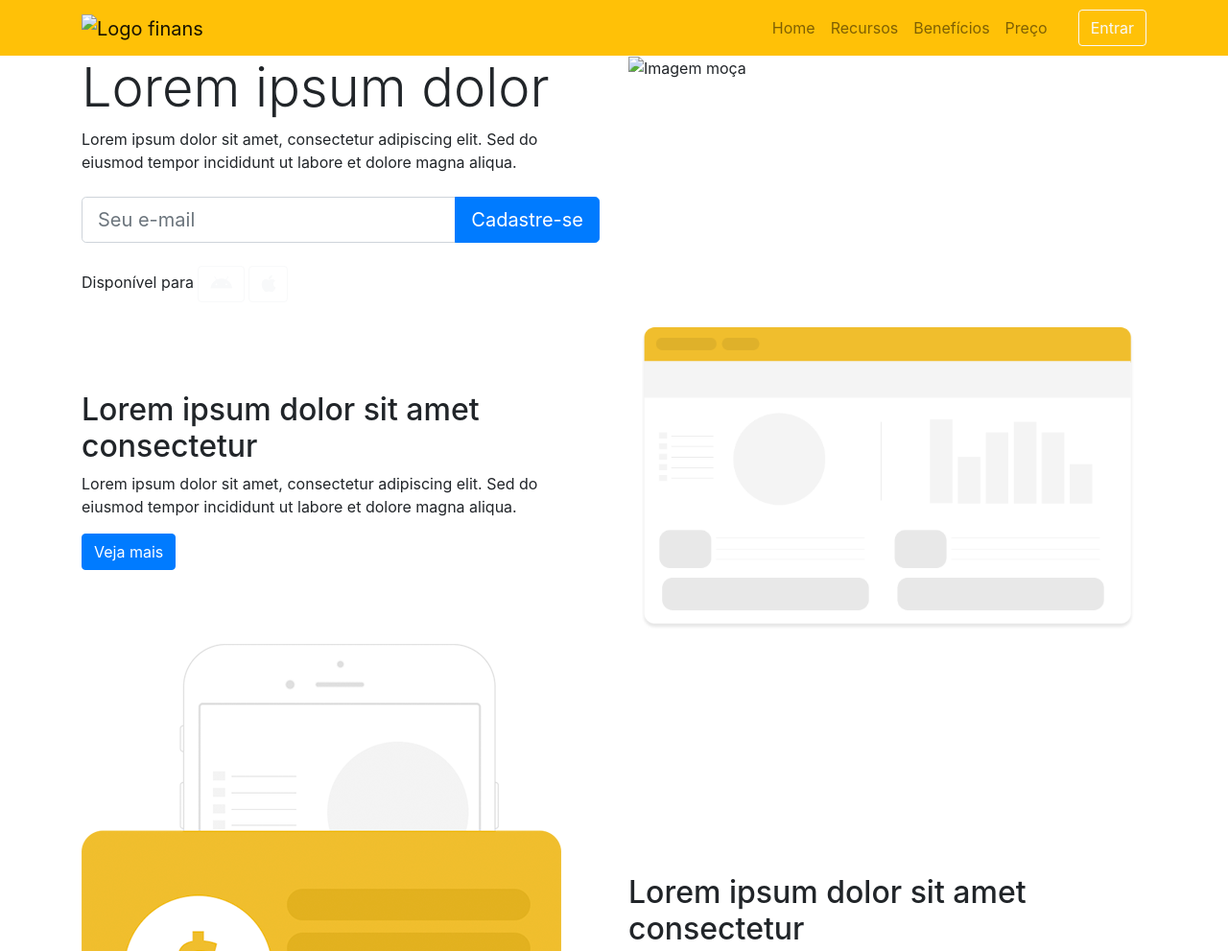
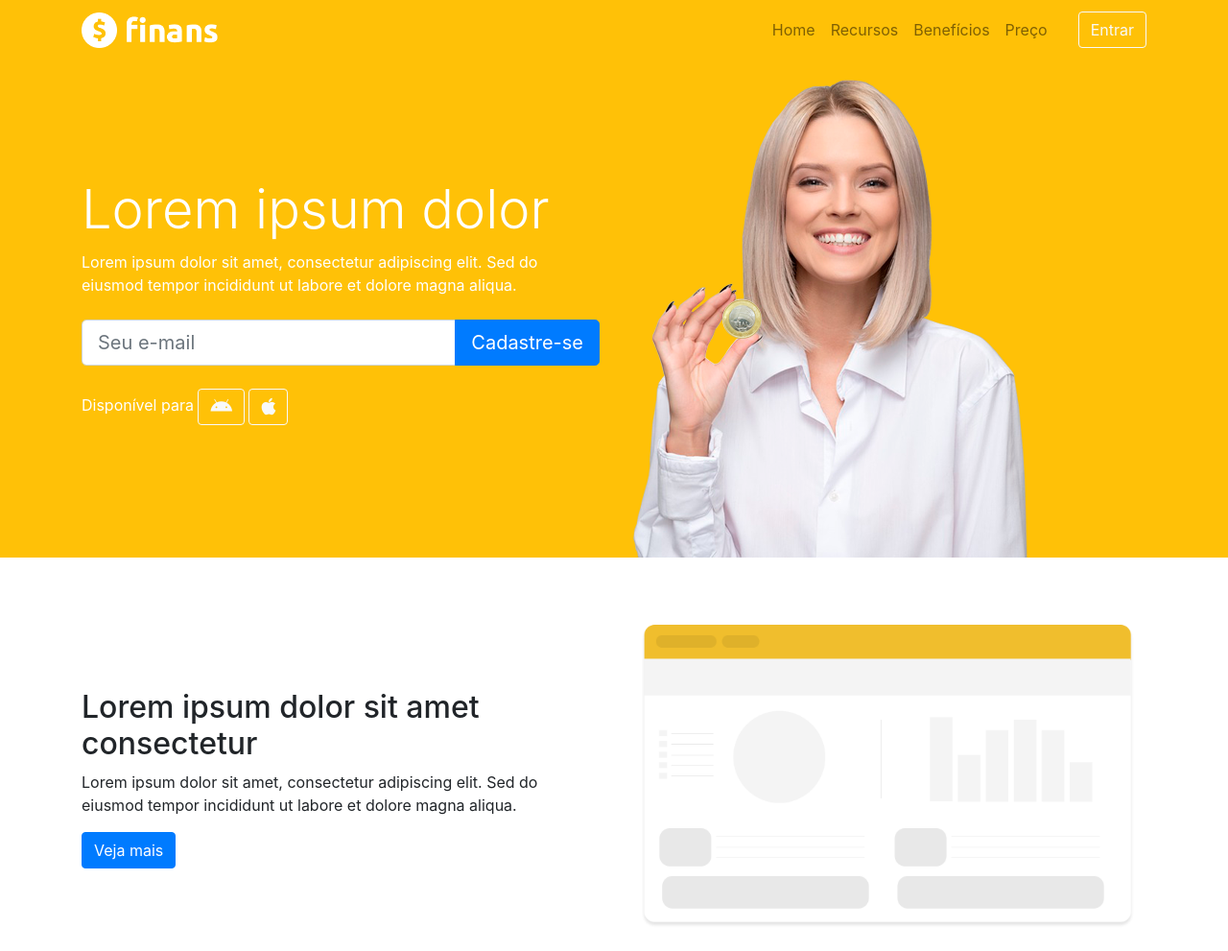
Before and after one commit to luscajooj/landing-page-bootstrap, a plain HTML site: page index.html in a window 1280 px wide. Shown: the top 991 px of the page at 96% size. Drawn offline with nearby package versions, Linux system fonts and the light colour scheme; the site is published under a folder, as on GitHub Pages, so addresses that start at the root find nothing.

Commit message:
Imagens e estilo não renderizando resolvidos

```diff
--- a/index.html
+++ b/index.html
@@ -15,7 +15,7 @@
     <link rel="stylesheet" href="https://cdnjs.cloudflare.com/ajax/libs/font-awesome/6.7.2/css/all.min.css" integrity="sha512-Evv84Mr4kqVGRNSgIGL/F/aIDqQb7xQ2vcrdIwxfjThSH8CSR7PBEakCr51Ck+w+/U6swU2Im1vVX0SVk9ABhg==" crossorigin="anonymous" referrerpolicy="no-referrer" />
 
     <!--Estilo customizado-->
-    <link rel="stylesheet" type="text/css" href="/css/estilo.css">
+    <link rel="stylesheet" type="text/css" href="css/estilo.css">
 
     <title>Finans - finanças pessoais</title>
 </head>
@@ -29,7 +29,7 @@
             <div class="container">
 
                 <a href="#" class="navbar-brand">
-                    <img src="/img/logo.png" alt="Logo finans" width="142">
+                    <img src="img/logo.png" alt="Logo finans" width="142">
                 </a>
 
                 <button class="navbar-toggler" data-toggle="collapse" data-target="#nav-principal">
@@ -114,7 +114,7 @@
 
 
                 <div class="col-md-6 d-none d-md-block">
-                    <img src="/img/capa-mulher.png" alt="Imagem moça">
+                    <img src="img/capa-mulher.png" alt="Imagem moça">
                 </div>
 
             </div>
```
